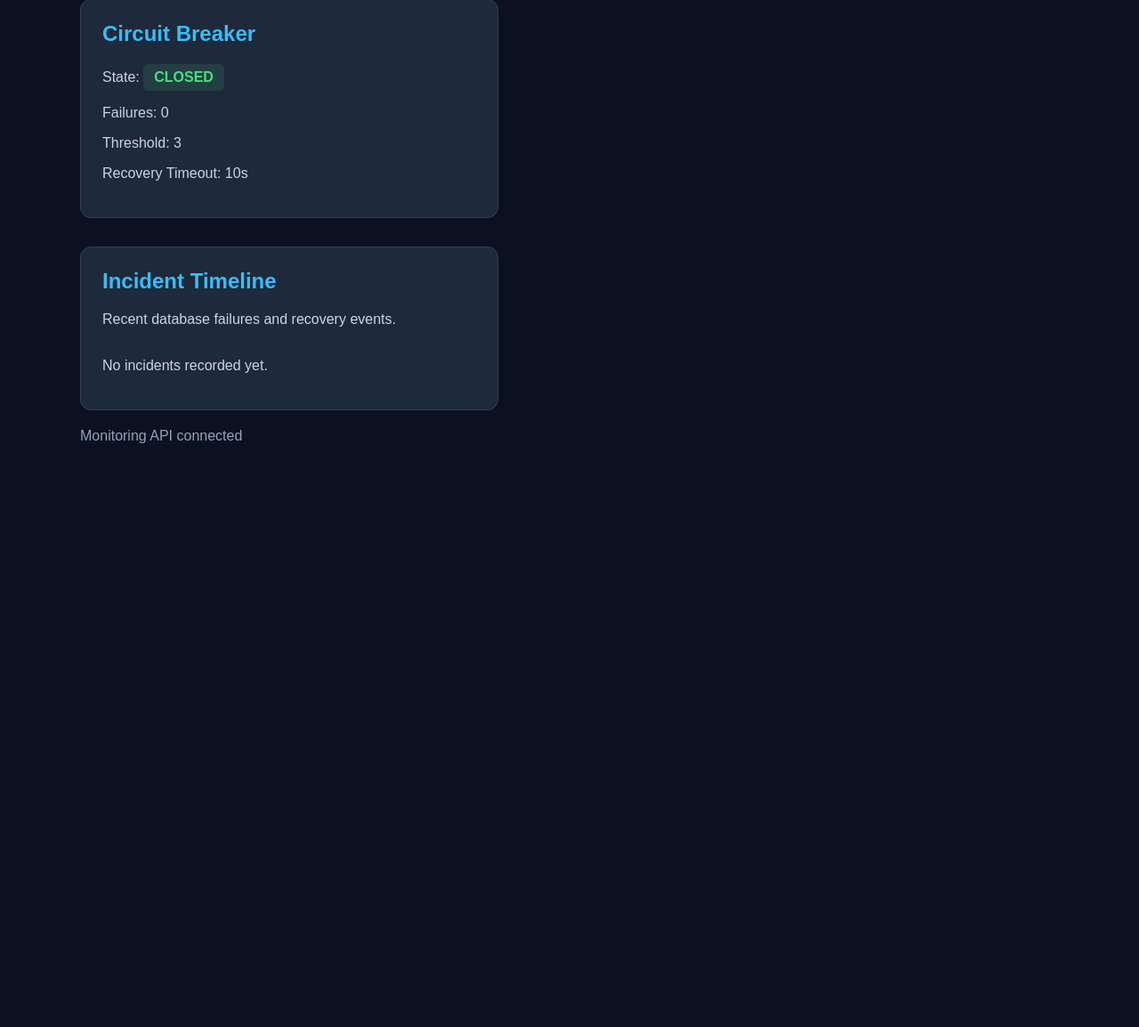
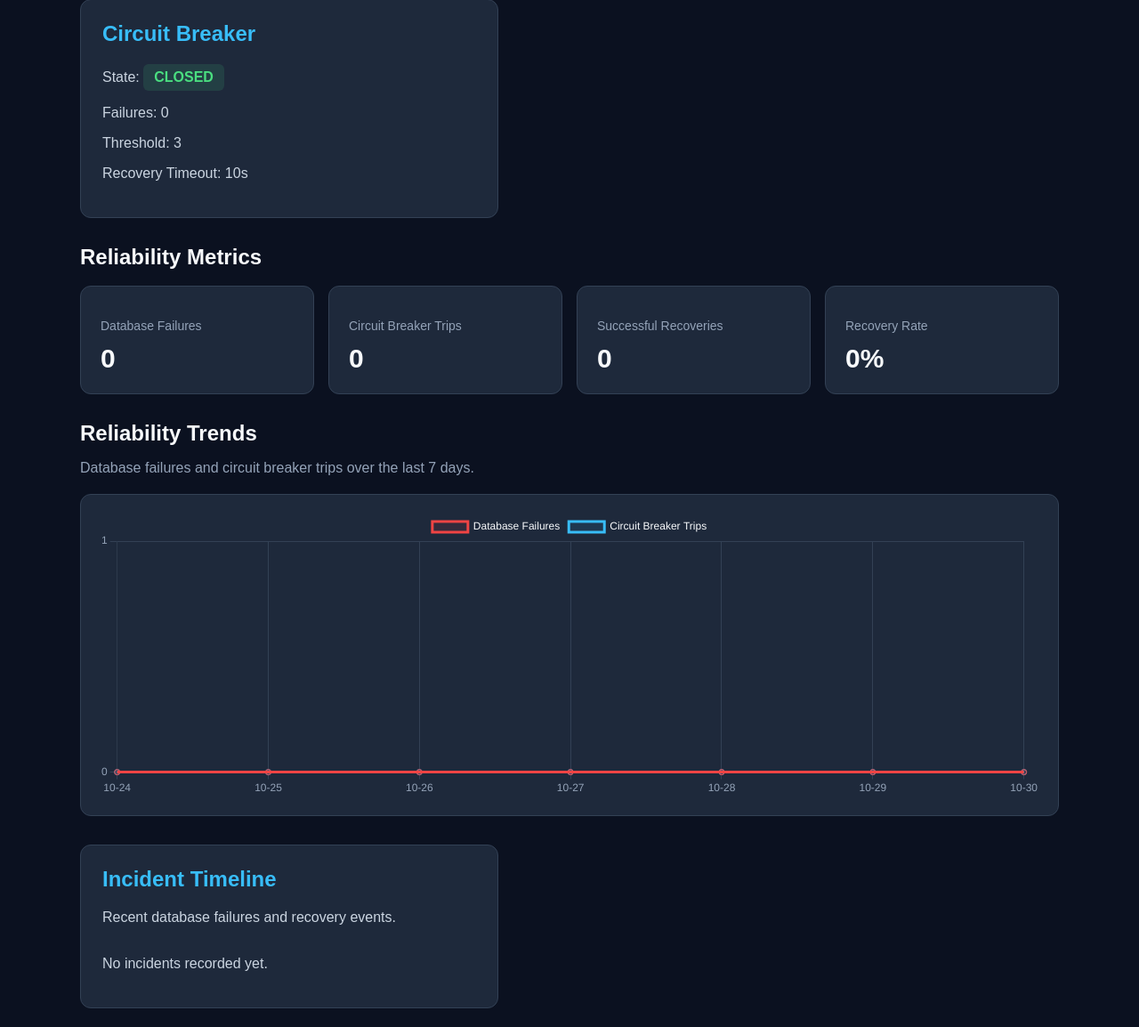
Before and after one commit to cowboytrex/FaultForge, a Flask app: page /dashboard in a window 1280 px wide. Shown: the part 483-1637 px from the top of the page at 89% size. Before the commit the page ends 981 px from the top, so only its background shows below. Run offline with Flask 3, Linux system fonts and the light colour scheme; data that the repository does not hold is empty; some libraries are stand-ins or nearby versions.

Commit message:
feat: add reliability metrics and trend visualization

```diff
--- a/backend/app.py
+++ b/backend/app.py
@@ -6,6 +6,8 @@ from database import get_services_from_db
 from fallback import save_to_cache, get_cached_services
 from circuit_breaker import CircuitBreaker, CircuitOpenError
 from event_logger import log_event, get_events
+from metrics import calculate_metrics
+from metrics import calculate_metrics, calculate_daily_trends
 
 app = Flask(__name__)
 
@@ -16,6 +18,16 @@ db_breaker = CircuitBreaker(
 @app.route("/dashboard")
 def dashboard():
     return render_template("dashboard.html")
+
+@app.route("/api/metrics/trends")
+def metrics_trends():
+    return jsonify({
+        "trends": calculate_daily_trends()
+    })
+
+@app.route("/api/metrics")
+def metrics():
+    return jsonify(calculate_metrics())
 
 @app.route("/")
 def home():
--- /dev/null
+++ b/backend/metrics.py
@@ -0,0 +1,72 @@
+from event_store import load_events
+from collections import defaultdict
+from datetime import datetime, timedelta, timezone
+
+def calculate_metrics():
+    """Calculate reliability metrics from incident history."""
+
+    # Load all recorded events for accurate lifetime totals.
+    events = load_events(limit=-1)
+
+    total_failures = 0
+    circuit_trips = 0
+    successful_recoveries = 0
+
+    for event in events:
+        event_type = event["type"]
+
+        if event_type == "database_failure":
+            total_failures += 1
+
+        elif event_type == "circuit_opened":
+            circuit_trips += 1
+
+        elif event_type == "database_recovered":
+            successful_recoveries += 1
+
+    recovery_rate = (
+        round(successful_recoveries / circuit_trips * 100, 1)
+        if circuit_trips > 0
+        else 0.0
+    )
+
+    return {
+        "total_failures": total_failures,
+        "circuit_trips": circuit_trips,
+        "successful_recoveries": successful_recoveries,
+        "recovery_rate": recovery_rate
+    }
+
+
+def calculate_daily_trends(days=7):
+    """Count reliability events for each UTC day."""
+    if days < 1:
+        raise ValueError("days must be positive")
+
+    today = datetime.now(timezone.utc).date()
+    start_date = today - timedelta(days=days - 1)
+
+    trends = {
+        (start_date + timedelta(days=i)).isoformat(): {
+            "date": (start_date + timedelta(days=i)).isoformat(),
+            "failures": 0,
+            "circuit_trips": 0
+        }
+        for i in range(days)
+    }
+
+    for event in load_events(limit=-1):
+        event_date = datetime.fromisoformat(
+            event["timestamp"]
+        ).astimezone(timezone.utc).date().isoformat()
+
+        if event_date not in trends:
+            continue
+
+        if event["type"] == "database_failure":
+            trends[event_date]["failures"] += 1
+
+        elif event["type"] == "circuit_opened":
+            trends[event_date]["circuit_trips"] += 1
+
+    return list(trends.values())
--- a/backend/static/css/dashboard.css
+++ b/backend/static/css/dashboard.css
@@ -181,3 +181,83 @@ header p {
 .severity-info {
     border-left-color: #22c55e;
 }
+
+
+.metrics-section {
+    margin-top: 30px;
+    margin-bottom: 30px;
+}
+
+.metrics-section h2 {
+    margin-bottom: 18px;
+}
+
+.metrics-grid {
+    display: grid;
+    grid-template-columns: repeat(4, minmax(0, 1fr));
+    gap: 16px;
+}
+
+.metric-card {
+    background: #1e293b;
+    border: 1px solid #334155;
+    border-radius: 12px;
+    padding: 22px;
+}
+
+.metric-card h3 {
+    color: #94a3b8;
+    font-size: 14px;
+    font-weight: 500;
+    margin-bottom: 12px;
+}
+
+.metric-card p {
+    color: #f8fafc;
+    font-size: 30px;
+    font-weight: 700;
+    margin: 0;
+}
+
+@media (max-width: 900px) {
+    .metrics-grid {
+        grid-template-columns: repeat(2, minmax(0, 1fr));
+    }
+}
+
+@media (max-width: 480px) {
+    .metrics-grid {
+        grid-template-columns: 1fr;
+    }
+}
+
+
+.trends-section {
+    margin-top: 30px;
+    margin-bottom: 30px;
+}
+
+.trends-section h2 {
+    margin-bottom: 10px;
+}
+
+.trends-section p {
+    color: #94a3b8;
+    margin-bottom: 20px;
+}
+
+.chart-container {
+    position: relative;
+    height: 320px;
+    background: #1e293b;
+    border: 1px solid #334155;
+    border-radius: 12px;
+    padding: 20px;
+}
+
+@media (max-width: 480px) {
+    .chart-container {
+        height: 260px;
+        padding: 12px;
+    }
+}
--- a/backend/static/js/dashboard.js
+++ b/backend/static/js/dashboard.js
@@ -215,5 +215,129 @@ async function updateIncidentTimeline() {
     }
 }
 
+
+async function updateMetrics() {
+    try {
+        const response = await fetch("/api/metrics");
+
+        if (!response.ok) {
+            throw new Error("Failed to fetch reliability metrics");
+        }
+
+        const data = await response.json();
+
+        document.getElementById("metric-failures").textContent =
+            data.total_failures;
+
+        document.getElementById("metric-trips").textContent =
+            data.circuit_trips;
+
+        document.getElementById("metric-recoveries").textContent =
+            data.successful_recoveries;
+
+        document.getElementById("metric-recovery-rate").textContent =
+            `${data.recovery_rate}%`;
+
+    } catch (error) {
+        console.error("Metrics update failed:", error);
+    }
+}
+
+
+let reliabilityChart = null;
+
+async function updateReliabilityChart() {
+    try {
+        const response = await fetch("/api/metrics/trends");
+
+        if (!response.ok) {
+            throw new Error("Failed to fetch reliability trends");
+        }
+
+        const data = await response.json();
+        const trends = data.trends;
+
+        const labels = trends.map(day => day.date.slice(5));
+        const failures = trends.map(day => day.failures);
+        const trips = trends.map(day => day.circuit_trips);
+
+        if (!reliabilityChart) {
+            const canvas = document.getElementById("reliabilityChart");
+
+            if (!canvas || typeof Chart === "undefined") {
+                return;
+            }
+
+            reliabilityChart = new Chart(canvas, {
+                type: "line",
+                data: {
+                    labels: labels,
+                    datasets: [
+                        {
+                            label: "Database Failures",
+                            data: failures,
+                            borderColor: "#ef4444",
+                            backgroundColor: "rgba(239, 68, 68, 0.1)",
+                            tension: 0.3,
+                            fill: true
+                        },
+                        {
+                            label: "Circuit Breaker Trips",
+                            data: trips,
+                            borderColor: "#38bdf8",
+                            backgroundColor: "rgba(56, 189, 248, 0.1)",
+                            tension: 0.3,
+                            fill: true
+                        }
+                    ]
+                },
+                options: {
+                    responsive: true,
+                    maintainAspectRatio: false,
+                    plugins: {
+                        legend: {
+                            labels: {
+                                color: "#f8fafc"
+                            }
+                        }
+                    },
+                    scales: {
+                        x: {
+                            ticks: { color: "#94a3b8" },
+                            grid: { color: "#334155" }
+                        },
+                        y: {
+                            beginAtZero: true,
+                            ticks: {
+                                color: "#94a3b8",
+                                precision: 0
+                            },
+                            grid: { color: "#334155" }
+                        }
+                    }
+                }
+            });
+        } else {
+            reliabilityChart.data.labels = labels;
+            reliabilityChart.data.datasets[0].data = failures;
+            reliabilityChart.data.datasets[1].data = trips;
+            reliabilityChart.update();
+        }
+
+    } catch (error) {
+        console.error("Reliability chart update failed:", error);
+    }
+}
+
+updateReliabilityChart();
+setInterval(updateReliabilityChart, 5000);
+
+
+// Load metrics immediately.
+updateMetrics();
+
+// Refresh metrics every 2 seconds.
+setInterval(updateMetrics, 2000);
+
 updateIncidentTimeline();
 setInterval(updateIncidentTimeline, 2000);
--- a/backend/templates/dashboard.html
+++ b/backend/templates/dashboard.html
@@ -57,6 +57,42 @@
             </div>
         </section>
 
+
+        <section class="metrics-section">
+            <h2>Reliability Metrics</h2>
+
+            <div class="metrics-grid">
+                <div class="metric-card">
+                    <h3>Database Failures</h3>
+                    <p id="metric-failures">0</p>
+                </div>
+
+                <div class="metric-card">
+                    <h3>Circuit Breaker Trips</h3>
+                    <p id="metric-trips">0</p>
+                </div>
+
+                <div class="metric-card">
+                    <h3>Successful Recoveries</h3>
+                    <p id="metric-recoveries">0</p>
+                </div>
+
+                <div class="metric-card">
+                    <h3>Recovery Rate</h3>
+                    <p id="metric-recovery-rate">0%</p>
+                </div>
+            </div>
+        </section>
+
+        <section class="trends-section">
+            <h2>Reliability Trends</h2>
+            <p>Database failures and circuit breaker trips over the last 7 days.</p>
+
+            <div class="chart-container">
+                <canvas id="reliabilityChart"></canvas>
+            </div>
+        </section>
+
         <section class="monitoring-card">
             <h2>Incident Timeline</h2>
             <p>Recent database failures and recovery events.</p>
@@ -68,6 +104,7 @@
 
         <p id="connection-status">Connecting to monitoring API...</p>
     </main>
+    <script src="https://cdn.jsdelivr.net/npm/chart.js@4.4.8/dist/chart.umd.min.js"></script>
 
     <script src="{{ url_for('static', filename='js/dashboard.js') }}"></script>
 </body>
```
Also changed, not shown: tests/test_metrics.py (added, +108 -0 lines).
